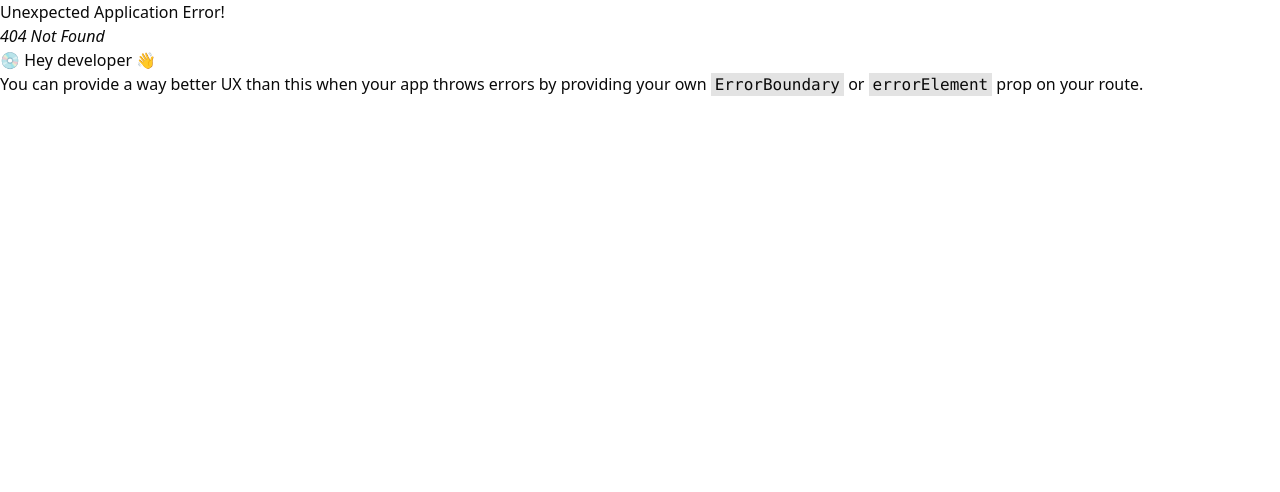
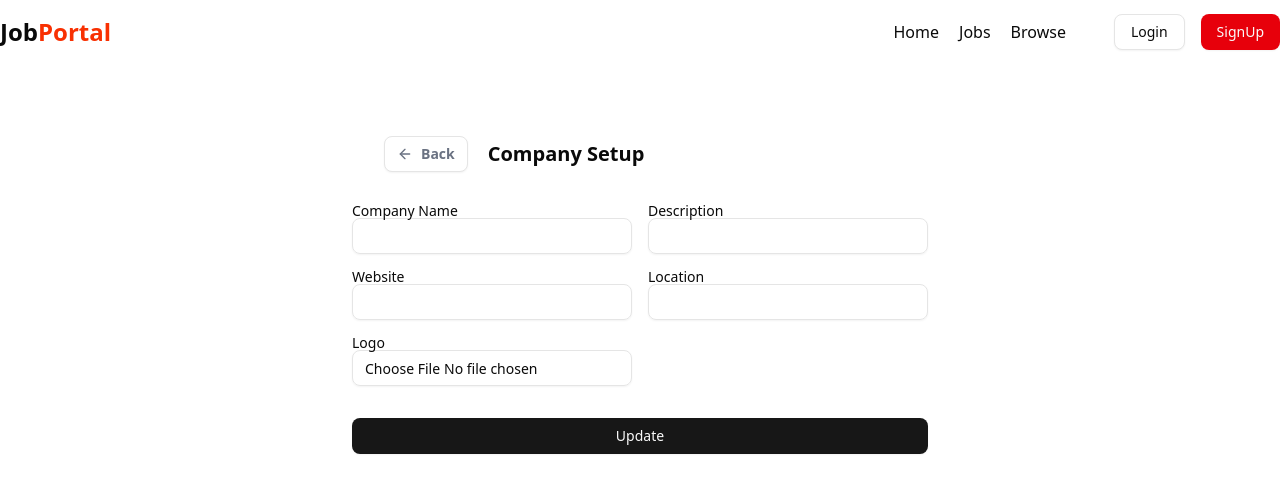
Before and after one commit to Aashi1909/Job-Portal, a React (Vite) app in the folder frontend/: page /admin/companies/create in a window 1280 px wide. Before the commit this address had no page. Shown: the top 492 px of the page. Built offline with nearby package versions, Linux system fonts and the light colour scheme.

Commit message:
recruiter section

```diff
--- a/frontend/src/components/Home.jsx
+++ b/frontend/src/components/Home.jsx
@@ -1,13 +1,23 @@
-import React from "react";
+import React, { useEffect } from "react";
 import Navbar from "./shared/Navbar";
 import HeroSection from "./HeroSection";
 import CategoryCarousel from "./CategoryCarousel";
 import LatestJobs from "./LatestJobs";
 import Footer from "./shared/Footer";
 import userGetAllJobs from "../hooks/useGetAllJobs";
+import { useSelector } from "react-redux";
+import { useNavigate } from "react-router-dom";
 
 const Home =() =>{
     userGetAllJobs()
+    const {user} = useSelector(store =>store.auth)
+    const navigate = useNavigate()
+
+    useEffect(() => {
+        if(user?.role == 'recruiter'){
+            navigate("/admin/companies")
+        }
+    }, []);
     return (
         <div>
             <Navbar />
--- /dev/null
+++ b/frontend/src/components/admin/Companies.jsx
@@ -0,0 +1,26 @@
+import React from 'react'
+import Navbar from '../shared/Navbar'
+import { Input } from '../ui/input'
+import { Button } from '../ui/button'
+import CompaniesTable from './CompaniesTable'
+import { useNavigate } from 'react-router-dom'
+
+const Companies = () => {
+    const navigate = useNavigate()
+  return (
+    <div>
+      <Navbar />
+      <div className='max-w-6xl mx-auto my-10'>
+        <div className='flex items-center justify-between my-5'>
+        <Input className="w-fit" placeholder ="Filter By Name" />
+        <Button onClick={() => navigate("/admin/companies/create")}>New Company</Button>
+        </div>
+        <CompaniesTable />
+
+
+      </div>
+    </div>
+  )
+}
+
+export default Companies
--- /dev/null
+++ b/frontend/src/components/admin/CompaniesTable.jsx
@@ -0,0 +1,50 @@
+import { Edit2, MoreHorizontal } from 'lucide-react'
+import { Avatar, AvatarImage } from '../ui/avatar'
+import { Table, TableBody, TableCaption, TableCell, TableHead, TableHeader, TableRow } from '../ui/table'
+import React from 'react'
+import { Popover, PopoverContent, PopoverTrigger } from '../ui/popover'
+
+const CompaniesTable = () => {
+  return (
+    <div>
+      <Table>
+        <TableCaption>
+            A List of your recent registered Companies
+            </TableCaption>
+            <TableHeader>
+                <TableRow>
+                    <TableHead>Logo</TableHead>
+                    <TableHead>Name</TableHead>
+                    <TableHead>Date</TableHead>
+                    <TableHead className="text-right">Action</TableHead>
+                </TableRow>
+            </TableHeader>
+            <TableBody>
+                <TableCell>
+                    <Avatar>
+                        <AvatarImage src = "https://images.unsplash.com/photo-1499714608240-22fc6ad53fb2?ixlib=rb-1.2.1&ixid=eyJhcHBfaWQiOjEyMDd9&auto=format&fit=crop&w=76&q=80"/>
+                    </Avatar>
+                </TableCell>
+                <TableCell>Adobe</TableCell>
+                <TableCell>23-03-2025</TableCell>
+                <TableCell className="text-right cursor-pointer">
+                    <Popover>
+                        <PopoverTrigger><MoreHorizontal /></PopoverTrigger>
+                        <PopoverContent className="w-32">
+                            <div className='flex items-center gap-2 w-fit cursor-pointer'>
+                                <Edit2 className='w-4' />
+                                <span>Edit</span>
+                            </div>
+
+                        </PopoverContent>
+                    </Popover>
+                </TableCell>
+            </TableBody>
+
+
+      </Table>
+    </div>
+  )
+}
+
+export default CompaniesTable
--- /dev/null
+++ b/frontend/src/components/admin/CompanyCreate.jsx
@@ -0,0 +1,61 @@
+import React, { useState } from 'react'
+import Navbar from '../shared/Navbar'
+import { Label } from '../ui/label'
+import { Input } from '../ui/input'
+import { Button } from '../ui/button'
+import { useNavigate } from 'react-router-dom'
+import { COMPANY_API_URL } from '../../utils/constant'
+import axios from 'axios'
+import { toast } from 'sonner'
+import { useDispatch } from 'react-redux'
+import { setSingleCompany } from '../../redux/companySlice'
+
+const CompanyCreate = () => {
+    const navigate = useNavigate();
+    const [companyName, setCompanyName] = useState();
+    const dispatch = useDispatch();
+
+    const registerNewCompany = async () => {
+        try{
+            const res = await axios.post(`${COMPANY_API_URL}/register`, {companyName}, {
+                headers: {
+                    "Content-Type": "application/json"
+                },
+                withCredentials: true
+            });
+            if(res.data?.success){
+                dispatch(setSingleCompany(res?.data?.company));
+                toast.success(res.data.message);
+                const companyId = res?.data?.company?._id
+                navigate(`/admin/companies/${companyId}`)
+
+            }
+
+
+
+        }catch(error){
+            console.log(error)
+
+        }
+    };
+  return (
+    <div>
+      <Navbar />
+      <div className='max-w-4xl mx-auto'>
+        <div className='my-10'>
+        <h1 className='font-bold text-2xl'>Your Company Name</h1>
+        <p className='text-gray-500'>What would you like to say about your company</p>
+        </div>
+        <Label>Company Name</Label>
+        <Input type="text" className="my-2" placeholder='Company Name' onChange={(e) => setCompanyName(e.target.value)} />
+        <div className='flex items-center gap-2 my-10'>
+            <Button variant="outline" onClick={() => navigate("/admin/companies")}>Cancel</Button>
+            <Button onClick={registerNewCompany}>Continue</Button>
+        </div>
+      </div>
+
+    </div>
+  )
+}
+
+export default CompanyCreate
--- /dev/null
+++ b/frontend/src/components/admin/CompanySetup.jsx
@@ -0,0 +1,99 @@
+import React, { useState } from "react";
+import Navbar from "../shared/Navbar";
+import { Button } from "../ui/button";
+import { ArrowLeft } from "lucide-react";
+import { Label } from "../ui/label";
+import { Input } from "../ui/input";
+
+const CompanySetup = () => {
+  const [input, setInput] = useState({
+    name: "",
+    description: "",
+    website: "",
+    location: "",
+    file: "",
+  });
+
+  const changeEventHandler = (e) => {
+    setInput({ ...input, [e.target.name]: e.target.value });
+  };
+
+  const changeFileHandler = (e) => {
+    const file = e.target.files?.[0];
+    setInput({ ...input, file });
+  };
+
+  const submitHandler = async (e) => {
+    e.preventDefault();
+
+    }
+
+  return (
+    <div>
+      <Navbar />
+      <div className="max-w-xl mx-auto my-10">
+        <form onSubmit={submitHandler}>
+          <div className="flex items-center gap-5 p-8">
+            <Button
+              variant="outline"
+              className="flex items-center gap-2 text-gray-500 font-semibold"
+            >
+              <ArrowLeft />
+              <span>Back</span>
+            </Button>
+            <h1 className="font-bold text-xl">Company Setup</h1>
+          </div>
+          <div className="grid grid-cols-2 gap-4">
+            <div>
+              <Label>Company Name</Label>
+              <Input
+                type="text"
+                name="name"
+                value={input.name}
+                onChange={changeEventHandler}
+              />
+            </div>
+            <div>
+              <Label>Description</Label>
+              <Input
+                type="text"
+                name="description"
+                value={input.description}
+                onChange={changeEventHandler}
+              />
+            </div>
+            <div>
+              <Label>Website</Label>
+              <Input
+                type="text"
+                name="website"
+                value={input.website}
+                onChange={changeEventHandler}
+              />
+            </div>
+            <div>
+              <Label>Location</Label>
+              <Input
+                type="text"
+                name="location"
+                value={input.location}
+                onChange={changeEventHandler}
+              />
+            </div>
+            <div>
+              <Label>Logo</Label>
+              <Input
+                type="file"
+                accept ="image/*"
+                onChange={changeFileHandler}
+              />
+            </div>
+          </div>
+          <Button type="submit" className="w-full mt-8">Update</Button>
+        </form>
+      </div>
+    </div>
+  );
+};
+
+export default CompanySetup;
--- a/frontend/src/components/shared/Navbar.jsx
+++ b/frontend/src/components/shared/Navbar.jsx
@@ -1,44 +1,40 @@
 import { Link, useNavigate } from "react-router-dom";
-import { Button } from "@/components/ui/button"
-import {LogOut, User2} from 'lucide-react';
+import { Button } from "@/components/ui/button";
+import { LogOut, User2 } from "lucide-react";
 import {
   Popover,
   PopoverContent,
   PopoverTrigger,
-  } from "@/components/ui/popover"
-import { Avatar, AvatarImage } from "@/components/ui/avatar"
-import { useDispatch, useSelector } from 'react-redux'
+} from "@/components/ui/popover";
+import { Avatar, AvatarImage } from "@/components/ui/avatar";
+import { useDispatch, useSelector } from "react-redux";
 import { toast } from "sonner";
 import axios from "axios";
 import { USER_API_URL } from "@/utils/constant";
-import { setUser } from '@/redux/authSlice'
-
-
+import { setUser } from "@/redux/authSlice";
 
 function Navbar() {
-  const {user} = useSelector(store =>store.auth);
+  const { user } = useSelector((store) => store.auth);
 
-  console.log(user, "userrrrr")
+  console.log(user, "userrrrr");
   const dispatch = useDispatch();
-  const navigate = useNavigate()
+  const navigate = useNavigate();
 
-
-  const logoutHandler = async() =>{
-    try{
-      const res = await axios.get(`${USER_API_URL}/logout`,{
-        withCredentials:true
-      })
-      if(res.data.success){
+  const logoutHandler = async () => {
+    try {
+      const res = await axios.get(`${USER_API_URL}/logout`, {
+        withCredentials: true,
+      });
+      if (res.data.success) {
         dispatch(setUser(null));
-        navigate('/');
-        toast.success(res.data.message)
+        navigate("/");
+        toast.success(res.data.message);
       }
-
-    }catch(error){
-      console.log(error)
-      toast.error(error.response.data.message)
+    } catch (error) {
+      console.log(error);
+      toast.error(error.response.data.message);
     }
-  }
+  };
 
   return (
     <div className="bg-white">
@@ -50,26 +46,49 @@ function Navbar() {
         </div>
         <div className="flex items-center gap-12 ">
           <ul className="flex font-medium items-center gap-5">
-            <li><Link to="/">Home</Link></li>
-            <li><Link to="/jobs">Jobs</Link></li>
-            <li><Link to="/browse">Browse</Link></li>
+            {user && user.role == "recruiter" ? (
+              <>
+                <li>
+                  <Link to="/admin/companies">Companies</Link>
+                </li>
+                <li>
+                  <Link to="/admin/jobs">Jobs</Link>
+                </li>
+              </>
+            ) : (
+              <>
+                <li>
+                  <Link to="/">Home</Link>
+                </li>
+                <li>
+                  <Link to="/jobs">Jobs</Link>
+                </li>
+                <li>
+                  <Link to="/browse">Browse</Link>
+                </li>
+              </>
+            )}
           </ul>
-          {
-            !user ? (
+          {!user ? (
             <div className="flex items-center gap-4">
-                <Link to= "/login"><Button variant="outline">Login</Button></Link>
-                <Link to ="/signup"><Button className="bg-red-600 hover:bg-red-800" >SignUp</Button></Link>
-
+              <Link to="/login">
+                <Button variant="outline">Login</Button>
+              </Link>
+              <Link to="/signup">
+                <Button className="bg-red-600 hover:bg-red-800">SignUp</Button>
+              </Link>
             </div>
           ) : (
-            <Popover key={user?.profile?.profilePhoto} >
+            <Popover key={user?.profile?.profilePhoto}>
               <PopoverTrigger asChild>
                 <Avatar className="cursor-pointer">
-                <AvatarImage src={user?.profile?.profilePhoto} alt="@shadcn" />
+                  <AvatarImage
+                    src={user?.profile?.profilePhoto}
+                    alt="@shadcn"
+                  />
                 </Avatar>
-
               </PopoverTrigger>
-            <PopoverContent className="w-80"  >
+              <PopoverContent className="w-80">
                 <div className="flex gap-4 space-y-2 ">
                   <Avatar className="cursor-pointer ">
                     <AvatarImage
@@ -79,26 +98,31 @@ function Navbar() {
                   </Avatar>
                   <div>
                     <h4 className="font-medium ">{user?.fullname}</h4>
-                <p className="text-muted-foreground ">{user?.profile?.bio}</p>
+                    <p className="text-muted-foreground ">
+                      {user?.profile?.bio}
+                    </p>
                   </div>
                 </div>
 
                 <div className="flex flex-col my-2 text-gray-700">
+                  {user && user.role == "student" && (
                     <div className="flex w-fit items-center gap-1 cursor-pointer">
                       <User2 />
-                    <Button variant="link"><Link to="/profile">View Profile</Link></Button>
+                      <Button variant="link">
+                        <Link to="/profile">View Profile</Link>
+                      </Button>
                     </div>
+                  )}
                   <div className="flex w-fit items-center gap-1 cursor-pointer">
                     <LogOut />
-                    <Button variant="link" onClick={logoutHandler}>Logout</Button>
+                    <Button variant="link" onClick={logoutHandler}>
+                      Logout
+                    </Button>
                   </div>
                 </div>
               </PopoverContent>
             </Popover>
-
-            )
-          }
-
+          )}
         </div>
       </div>
     </div>
--- /dev/null
+++ b/frontend/src/redux/companySlice.js
@@ -0,0 +1,16 @@
+import { createSlice } from "@reduxjs/toolkit";
+
+const companySlice = createSlice({
+    name: "company",
+    initialState: {
+        singleCompany: null,
+    },
+    reducers: {
+        setSingleCompany: (state, action) => {
+            state.singleCompany = action.payload;
+        },
+    },
+});
+
+export const { setSingleCompany } = companySlice.actions;
+export default companySlice.reducer;
--- a/frontend/src/redux/store.js
+++ b/frontend/src/redux/store.js
@@ -1,6 +1,7 @@
 import {configureStore} from '@reduxjs/toolkit'
 import authSlice from './authSlice'
 import jobSlice from './jobSlice';
+import companySlice from './companySlice';
 import { persistStore, persistReducer } from "redux-persist";
 import storage from "redux-persist/lib/storage"; // Uses localStorage
 
@@ -15,6 +16,8 @@ const store = configureStore({
   reducer: {
     auth: persistedAuthReducer, // Use the persisted reducer for auth
     job: jobSlice,
+    company: companySlice
+
   },
 });
 
--- a/frontend/src/utils/constant.js
+++ b/frontend/src/utils/constant.js
@@ -1,3 +1,4 @@
 export const USER_API_URL = "http://localhost:8000/api/v1/user";
 export const JOB_API_URL = "http://localhost:8000/api/v1/job";
 export const APPLICATION_API_URL = "http://localhost:8000/api/v1/application";
+export const COMPANY_API_URL = "http://localhost:8000/api/v1/company";
```
Also changed, not shown: frontend/src/App.jsx (+17 -0 lines). Lines whose indentation alone changed are shown as unchanged.
